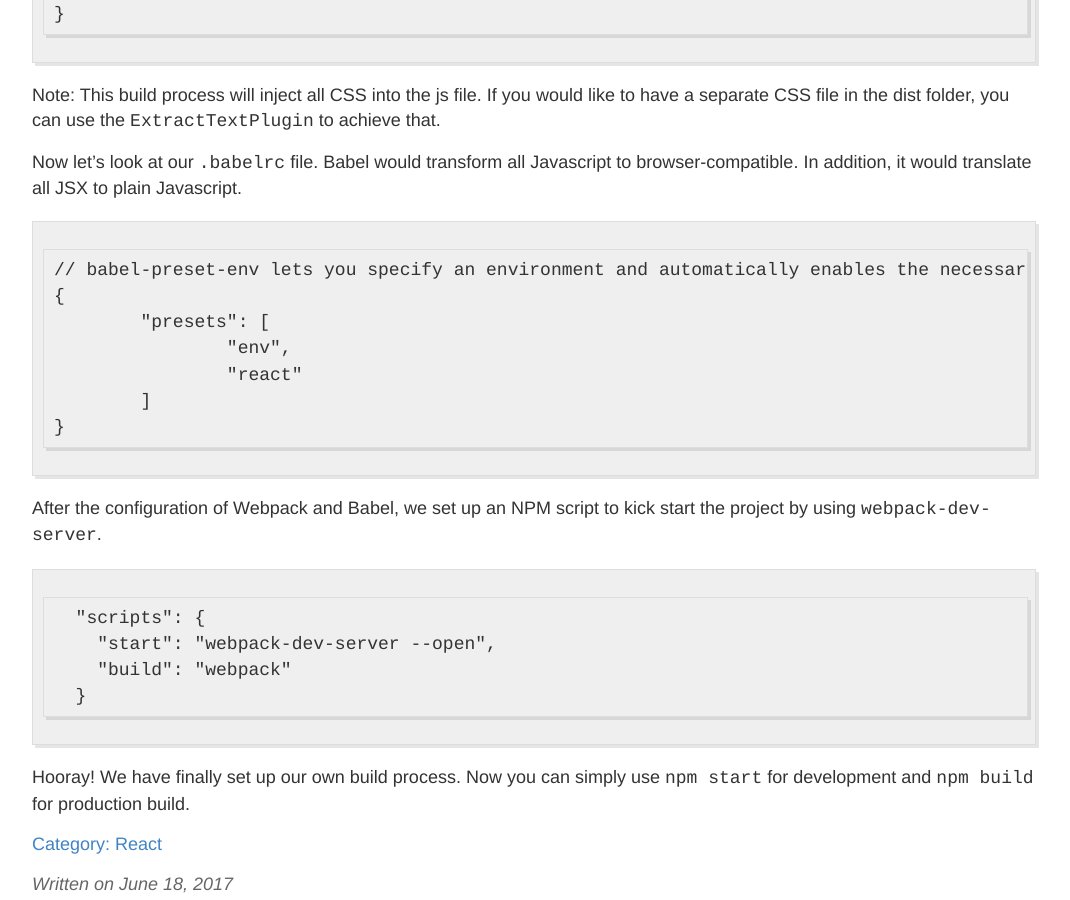
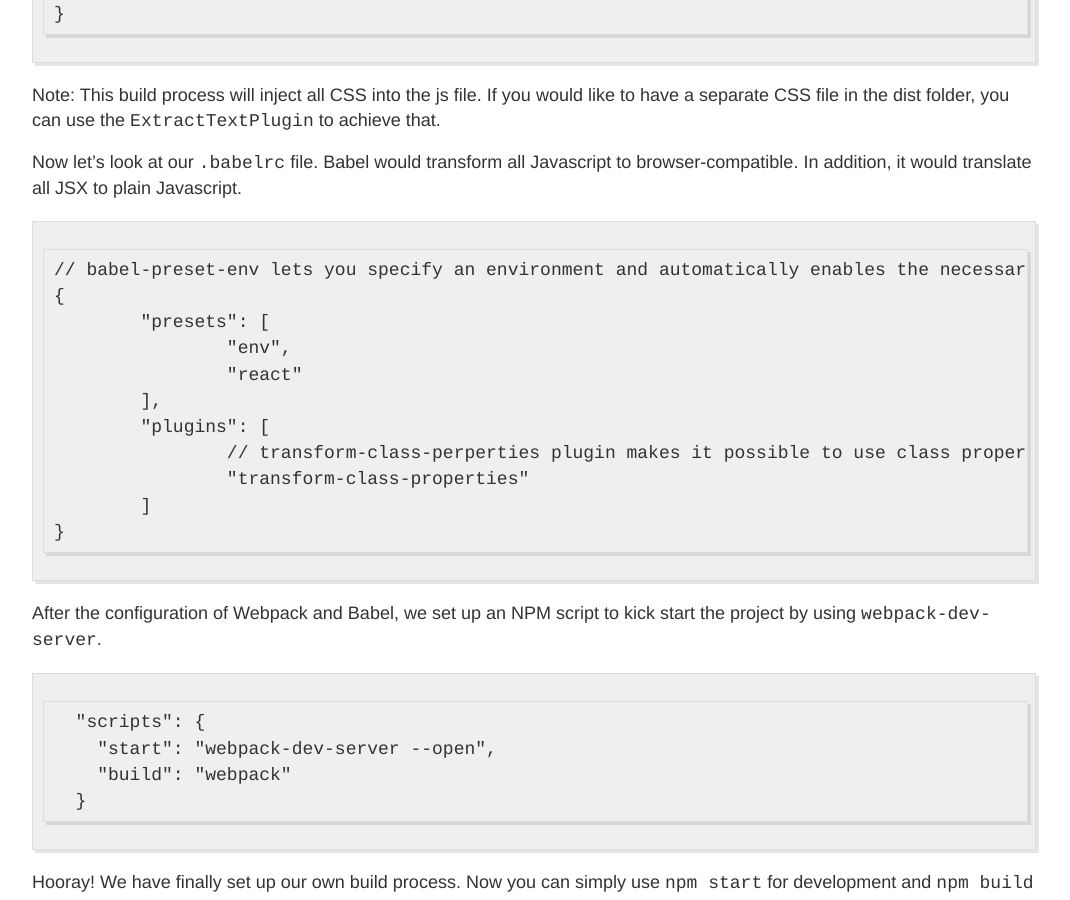
Before and after one commit to dennisXZX/dennisxzx.blog.github.io-deprecated, a Jekyll site: the page built from _posts/2017-6-18-React-Project-Set-Up.md, in a window 1280 px wide and 900 px high, scrolled down 1389 px. Shown: the whole window, without its empty margins (106-1176 px from the left). Built offline with Jekyll 4.4.1, drawn with Linux system fonts in a browser that asks for light colours; comment, search, counter and statistics services are not loaded; some of the changed text lies outside the part shown.

Commit message:
updated react project set up post

````diff
--- a/_posts/2017-6-18-React-Project-Set-Up.md
+++ b/_posts/2017-6-18-React-Project-Set-Up.md
@@ -13,7 +13,7 @@
 ```
 npm-install --save react react-dom prop-types
 
-npm install --save-dev babel-core babel-loader babel-preset-env babel-preset-react css-loader style-loader sass-loader node-sass html-webpack-plugin webpack webpack-dev-server
+npm install --save-dev babel-core babel-loader babel-preset-env babel-preset-react babel-plugin-transform-class-properties css-loader style-loader sass-loader node-sass html-webpack-plugin webpack webpack-dev-server
 ```
 
 In order to set up an automated build process, we need to config our webpack.
@@ -60,6 +60,10 @@
 	"presets": [
 		"env",
 		"react"
+	],
+	"plugins": [
+		// transform-class-perperties plugin makes it possible to use class property syntax
+		"transform-class-properties"
 	]
 }
 ```
````
